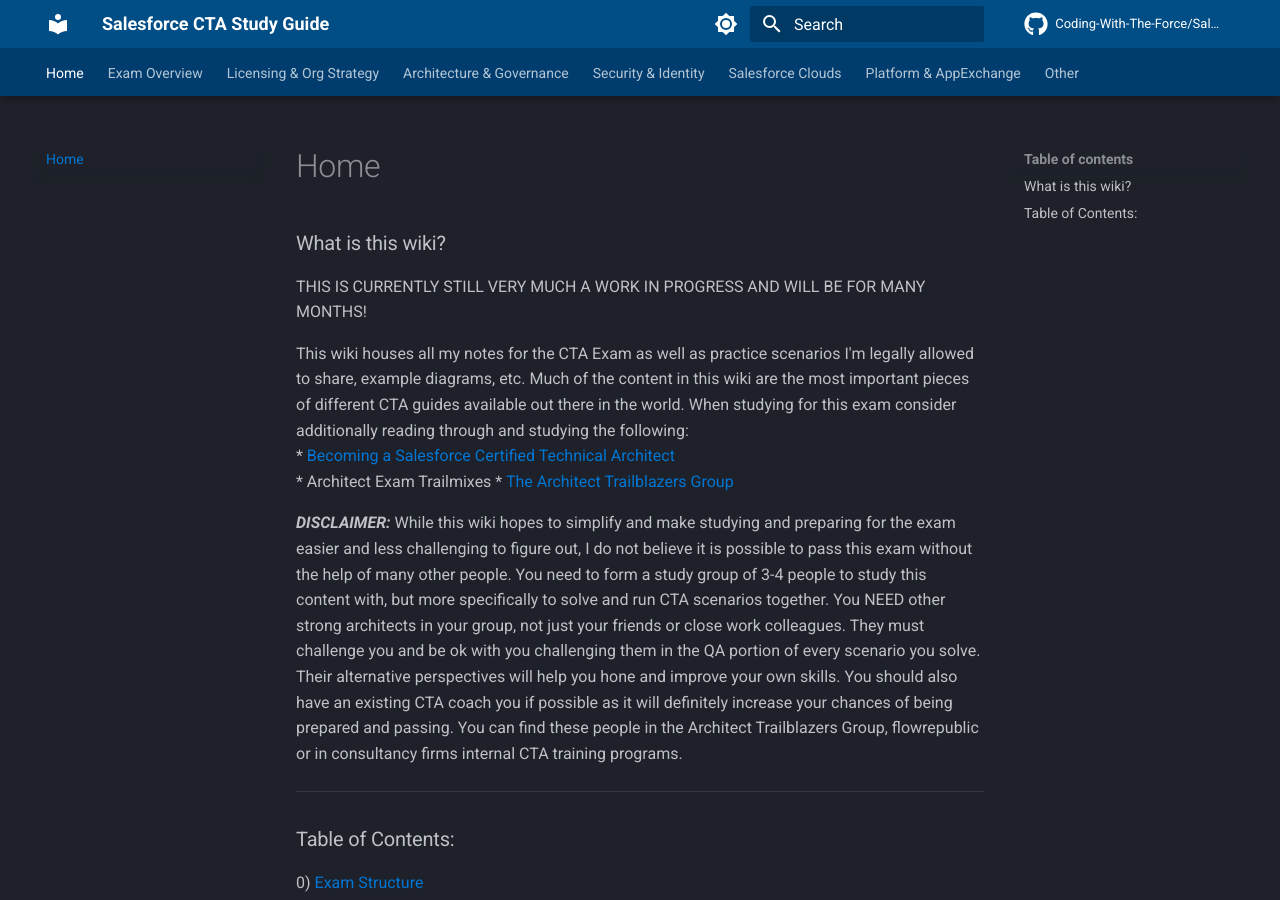
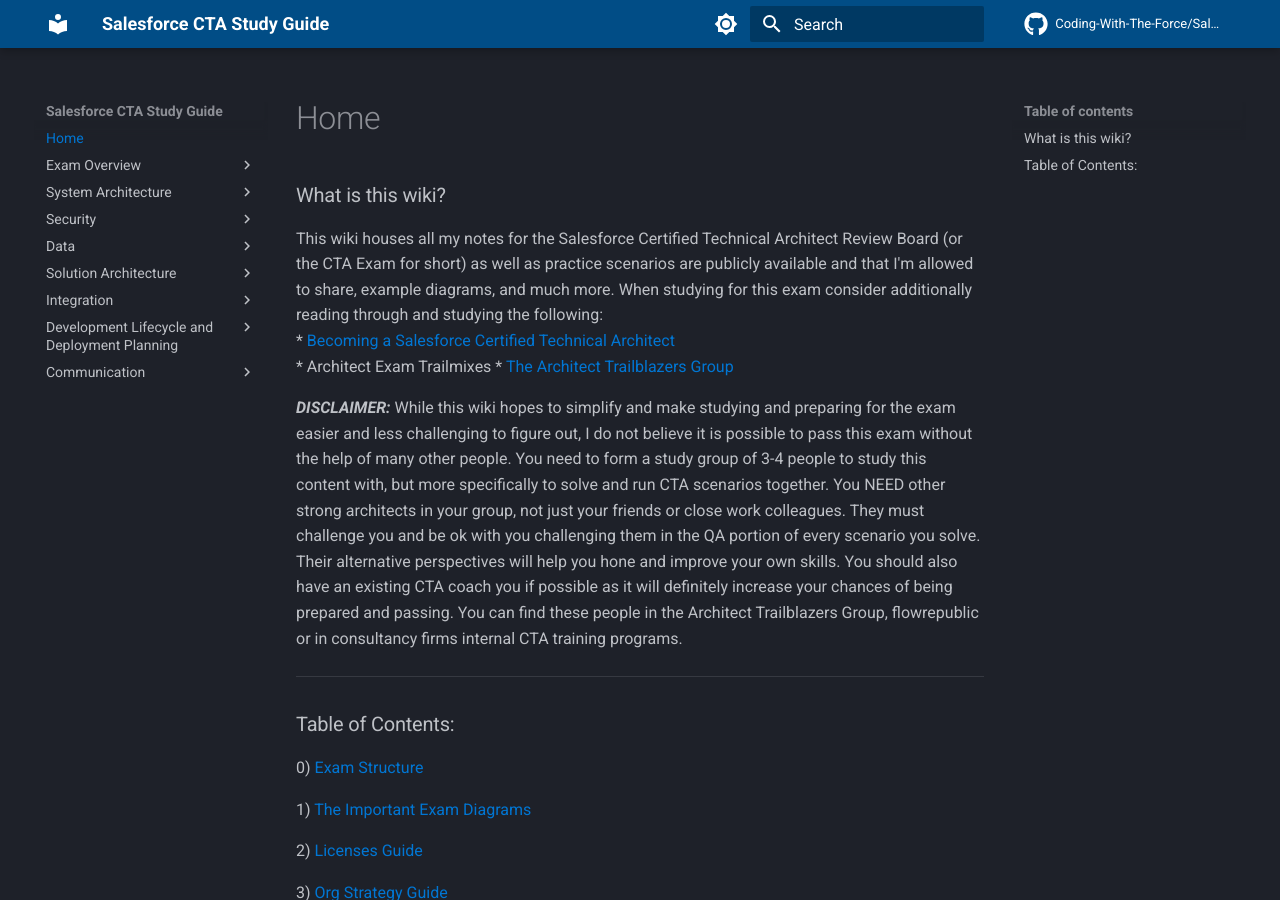
Before and after one commit to Coding-With-The-Force/Salesforce-CTA-Study-Guide, an MkDocs documentation site: the page built from docs/index.md, in a window 1280 px wide and 900 px high. Built offline with MkDocs 1.6.1 and Material for MkDocs 9.7.7, drawn with Linux system fonts in a browser that asks for light colours; comment, search, counter and statistics services are not loaded.

Commit message:
Made adjustments to the sites ui

```diff
--- a/docs/index.md
+++ b/docs/index.md
@@ -1,8 +1,6 @@
 ### What is this wiki?
 
-THIS IS CURRENTLY STILL VERY MUCH A WORK IN PROGRESS AND WILL BE FOR MANY MONTHS!
-
-This wiki houses all my notes for the CTA Exam as well as practice scenarios I'm legally allowed to share, example diagrams, etc. Much of the content in this wiki are the most important pieces of different CTA guides available out there in the world.
+This wiki houses all my notes for the Salesforce Certified Technical Architect Review Board (or the CTA Exam for short) as well as practice scenarios are publicly available and that I'm allowed to share, example diagrams, and much more.
 When studying for this exam consider additionally reading through and studying the following:
 * [Becoming a Salesforce Certified Technical Architect](https://amzn.to/3iHGIBz)
 * Architect Exam Trailmixes
@@ -15,26 +13,48 @@
 ### Table of Contents:
 
 0) [Exam Structure](<00)-CTA-Exam-Structure.md>)
+
 1) [The Important Exam Diagrams](<01)-The-Diagrams.md>)
+
 2) [Licenses Guide](<02)-Licenses.md>)
+
 3) [Org Strategy Guide](<03)-Org-Strategy-(Single-or-Multi-Org).md>)
+
 4) [Data Governance Notes](<04)-Project-Governance-(COE).md>)
+
 5) [Data Security Notes](<05)-Data-Security.md>)
+
 6) [OAuth and SAML Flows and IAM Terms](<06)-OAuth-Flows-&-Identity-and-Access-Management.md>)
+
 7) [Mobile Solutions Guide](<07)-Mobile-Solutions.md>)
+
 8) [Integration Pattern Notes](<08)-Integration-Patterns.md>)
+
 9) [Cryptology Notes](<09)-Cryptography.md>)
+
 10) [Reporting Notes](<10)-Reporting.md>)
+
 11) [Sales Cloud Object Notes](<11)-Sales-Cloud.md>)
+
 12) [Service Cloud Object Notes](<12)-Service-Cloud.md>)
+
 13) [CPQ Object Notes](<13)-CPQ-Objects.md>)
+
 14) [Field Sales Lightning (FSL) Notes](<14)-Field-Service-Lightning.md>)
+
 15) [Mulesoft Notes](<15)-Mulesoft-Notes.md>)
+
 16) [Large Data Volume (LDV) Notes](<16)-Large-Data-Volume-Notes.md>)
+
 17) [Powerpoint Hotkeys to Memorize](<17)-Google-Slides-Hotkey-Notes.md>)
+
 18) [CTA Board Presentation Tips](<18)-CTA-Board-Presentation-Tips.md>)
+
 19) [Managed Package Notes](<19)-Managed-Packages-(Useful-to-the-CTA).md>)
+
 20) [Governor Limits Notes](<20)-Governor-Limits-and-Suggested-Best-Practices.md>)
+
 21) [Standard Object Oddities](<21)-Standard-Objects-Oddities-(No-CRUD,-No-Quick-Action,-Can't-Be-Lookups,-Etc).md>)
 
+
 There may be other wiki pages not currently listed here. Please check the pages tab to the right for more undocumented wiki pages.
--- a/mkdocs.yml
+++ b/mkdocs.yml
@@ -30,10 +30,9 @@
     text: Roboto
     code: Roboto Mono
   features:
-    - navigation.tabs
-    - navigation.tabs.sticky
+    - navigation.instant
+    - navigation.tracking
     - navigation.top
-    - navigation.expand
     - search.suggest
     - search.highlight
     - search.share
@@ -72,32 +71,27 @@
   - Exam Overview:
     - Exam Structure: "00)-CTA-Exam-Structure.md"
     - The Diagrams: "01)-The-Diagrams.md"
-    - Board Presentation Tips: "18)-CTA-Board-Presentation-Tips.md"
-    - Google Slides Hotkeys: "17)-Google-Slides-Hotkey-Notes.md"
 
-  - Licensing & Org Strategy:
+  - System Architecture:
     - Licenses Guide: "02)-Licenses.md"
     - Org Strategy (Single vs Multi-Org): "03)-Org-Strategy-(Single-or-Multi-Org).md"
     - Multi-Currency: "24)-Multi-Currency.md"
+    - Mobile Solutions: "07)-Mobile-Solutions.md"
 
-  - Architecture & Governance:
-    - Project Governance (COE): "04)-Project-Governance-(COE).md"
-    - Integration Patterns: "08)-Integration-Patterns.md"
-    - Large Data Volumes: "16)-Large-Data-Volume-Notes.md"
-    - Mobile Solutions: "07)-Mobile-Solutions.md"
-    - Mulesoft Notes: "15)-Mulesoft-Notes.md"
-    - Reporting: "10)-Reporting.md"
-
-  - Security & Identity:
+  - Security:
     - Data Security: "05)-Data-Security.md"
-    - "OAuth Flows & IAM": "06)-OAuth-Flows-&-Identity-and-Access-Management.md"
     - "Object, Field & Record Security": "29)-Object,-Field-&-Record-Security.md"
     - Session Settings: "22)-Session-Settings.md"
     - Cryptography: "09)-Cryptography.md"
     - mTLS (Mutual TLS / 2-way SSL): "26)-Mutual-Transport-Layer-Security-(mTLS-or-2-way-SSL).md"
     - Networking Basics: "28)-Networking-Basics-(Firewalls,-DMZ's,-Reverse-Proxies,-etc).md"
 
-  - Salesforce Clouds:
+  - Data:
+    - Large Data Volumes: "16)-Large-Data-Volume-Notes.md"
+    - Calculating Data Storage: "35)-Calculating-Data-Storage-In-Salesforce.md"
+
+
+  - Solution Architecture:
     - Sales Cloud: "11)-Sales-Cloud.md"
     - Service Cloud: "12)-Service-Cloud.md"
     - CPQ Objects: "13)-CPQ-Objects.md"
@@ -106,8 +100,6 @@
     - Knowledge Articles: "30)-Knowledge-Articles.md"
     - Entitlement Management: "25)-Entitlement-Management-(Service-Cloud).md"
     - Work Orders (without FSL): "27)-Work-Order-and-Work-Order-Items-(Without-Field-Service-Lightning!).md"
-
-  - Platform & AppExchange:
     - Governor Limits & Best Practices: "20)-Governor-Limits-and-Suggested-Best-Practices.md"
     - Standard Object Oddities: "21)-Standard-Objects-Oddities-(No-CRUD,-No-Quick-Action,-Can't-Be-Lookups,-Etc).md"
     - Managed Packages: "19)-Managed-Packages-(Useful-to-the-CTA).md"
@@ -116,7 +108,17 @@
     - "Payment Gateways & Chargent": "33)-Payment-Gateways-&-Processors---Chargent.md"
     - Document Management Systems: "34)-Document-Management-Systems-(DMS).md"
     - Privacy & Consent Management: "36)-Privacy-and-Consent-Management-Options.md"
-    - Calculating Data Storage: "35)-Calculating-Data-Storage-In-Salesforce.md"
+    - Mulesoft Notes: "15)-Mulesoft-Notes.md"
+    - Reporting: "10)-Reporting.md"
 
-  - Other:
-    - Notes for Improvement: "Notes-for-Improvement.md"
+  - Integration:
+    - Integration Patterns: "08)-Integration-Patterns.md"
+    - "OAuth Flows & IAM": "06)-OAuth-Flows-&-Identity-and-Access-Management.md"
+
+  - Development Lifecycle and Deployment Planning:
+      - Project Governance (COE): "04)-Project-Governance-(COE).md"
+      - Large Data Volumes: "16)-Large-Data-Volume-Notes.md"
+
+  - Communication:
+    - Board Presentation Tips: "18)-CTA-Board-Presentation-Tips.md"
+    - Lucidchart Tips: "17)-Google-Slides-Hotkey-Notes.md"
```
